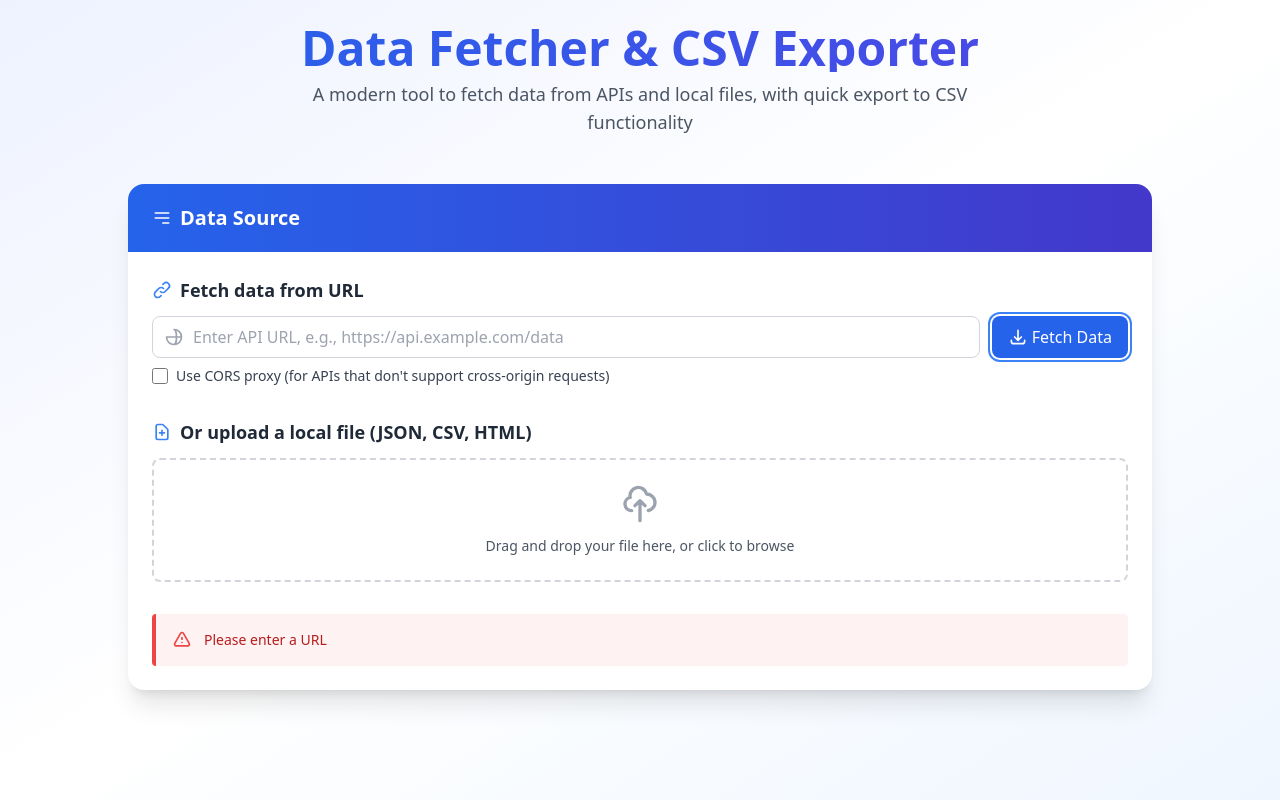
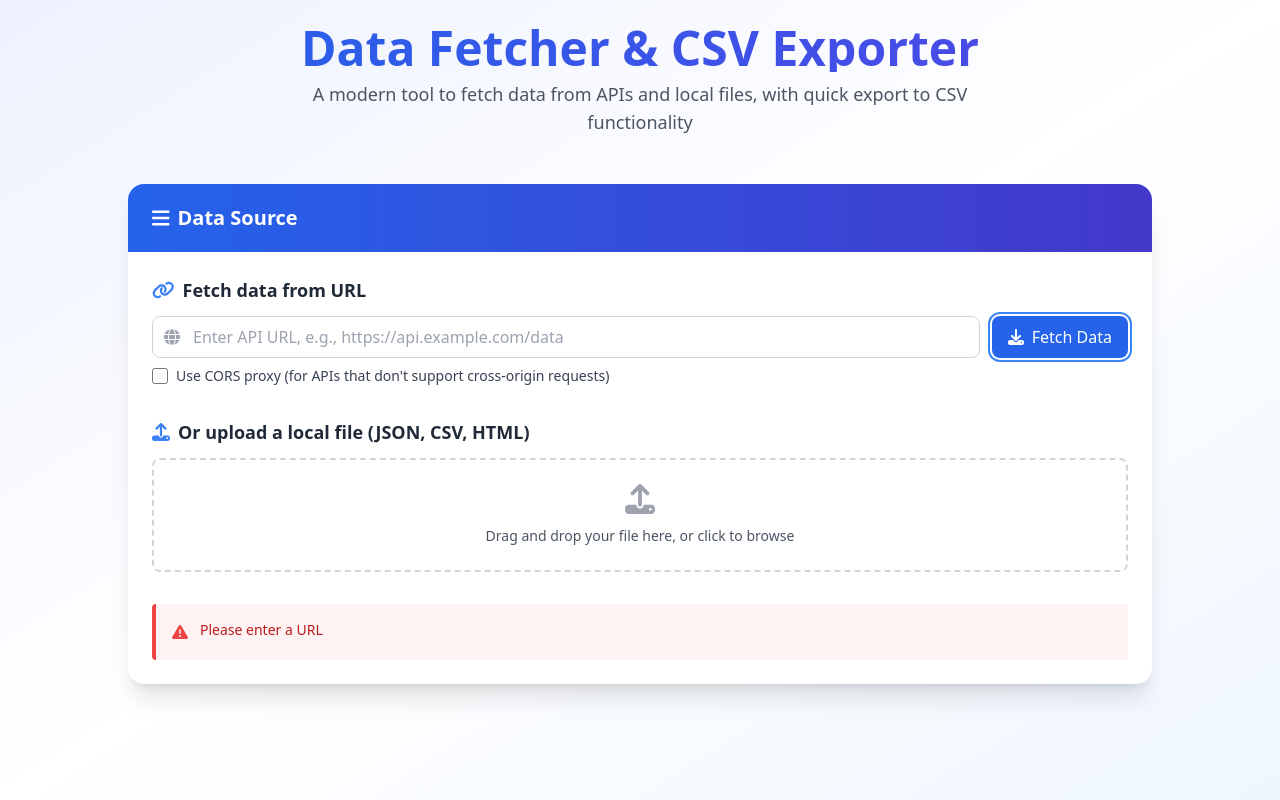
Before and after one commit to mbelenkiy29/scraper-app, a React (Create React App) app: page / in a window 1280 px wide. Both pictures are taken after a click on the button "Fetch Data". Built offline with nearby package versions, Linux system fonts and the light colour scheme.

Commit message:
Removed unused variables, as well as cleaned up script

```diff
--- a/src/App.js
+++ b/src/App.js
@@ -1,4 +1,17 @@
 import React, { useState } from 'react';
+// Import Font Awesome components
+import { FontAwesomeIcon } from '@fortawesome/react-fontawesome';
+import {
+  faLink,
+  faDownload,
+  faUpload,
+  faBars,
+  faSpinner,
+  faFileExport,
+  faExclamationTriangle,
+  faGlobe,
+  faTable
+} from '@fortawesome/free-solid-svg-icons';
 
 function App() {
   const [url, setUrl] = useState('');
@@ -32,14 +45,6 @@ function App() {
     setUseProxy(!useProxy);
     // Clear any existing errors when toggling proxy
     setError(null);
-  };
-
-  // Update fetch options
-  const updateFetchOption = (key, value) => {
-    setFetchOptions(prev => ({
-      ...prev,
-      [key]: value
-    }));
   };
 
   // Validate URL
@@ -372,9 +377,7 @@ function App() {
           <section className="bg-white rounded-xl md:rounded-2xl shadow-lg md:shadow-xl overflow-hidden">
             <div className="bg-gradient-to-r from-blue-600 to-indigo-700 px-4 md:px-6 py-4 md:py-5">
               <h2 className="text-white text-lg md:text-xl font-bold flex items-center">
-                <svg className="w-5 h-5 mr-2" fill="none" stroke="currentColor" viewBox="0 0 24 24">
-                  <path strokeLinecap="round" strokeLinejoin="round" strokeWidth="2" d="M4 6h16M4 12h16m-7 6h7"></path>
-                </svg>
+                <FontAwesomeIcon icon={faBars} className="mr-2" />
                 Data Source
               </h2>
             </div>
@@ -383,17 +386,13 @@ function App() {
               {/* URL Input Section */}
               <div>
                 <h3 className="text-base md:text-lg font-semibold text-gray-800 mb-2 md:mb-3 flex items-center">
-                  <svg className="w-5 h-5 mr-2 text-blue-500" fill="none" stroke="currentColor" viewBox="0 0 24 24">
-                    <path strokeLinecap="round" strokeLinejoin="round" strokeWidth="2" d="M13.828 10.172a4 4 0 00-5.656 0l-4 4a4 4 0 105.656 5.656l1.102-1.101m-.758-4.899a4 4 0 005.656 0l4-4a4 4 0 00-5.656-5.656l-1.1 1.1"></path>
-                  </svg>
+                  <FontAwesomeIcon icon={faLink} className="mr-2 text-blue-500" />
                   Fetch data from URL
                 </h3>
                 <div className="flex flex-col md:flex-row gap-3">
                   <div className="flex-grow relative">
                     <div className="absolute inset-y-0 left-0 pl-3 flex items-center pointer-events-none">
-                      <svg className="w-5 h-5 text-gray-400" fill="none" stroke="currentColor" viewBox="0 0 24 24">
-                        <path strokeLinecap="round" strokeLinejoin="round" strokeWidth="2" d="M21 12a9 9 0 01-9 9m9-9a9 9 0 00-9-9m9 9H3m9 9a9 9 0 01-9-9m9 9c1.657 0 3-4.03 3-9s-1.343-9-3-9"></path>
-                      </svg>
+                      <FontAwesomeIcon icon={faGlobe} className="text-gray-400" />
                     </div>
                     <input
                       type="text"
@@ -410,17 +409,12 @@ function App() {
                   >
                     {isLoading ? (
                       <>
-                        <svg className="animate-spin -ml-1 mr-2 h-4 w-4 text-white" xmlns="http://www.w3.org/2000/svg" fill="none" viewBox="0 0 24 24">
-                          <circle className="opacity-25" cx="12" cy="12" r="10" stroke="currentColor" strokeWidth="4"></circle>
-                          <path className="opacity-75" fill="currentColor" d="M4 12a8 8 0 018-8V0C5.373 0 0 5.373 0 12h4zm2 5.291A7.962 7.962 0 014 12H0c0 3.042 1.135 5.824 3 7.938l3-2.647z"></path>
-                        </svg>
+                        <FontAwesomeIcon icon={faSpinner} className="animate-spin mr-2" />
                         Fetching...
                       </>
                     ) : (
                       <>
-                        <svg className="w-5 h-5 mr-1" fill="none" stroke="currentColor" viewBox="0 0 24 24">
-                          <path strokeLinecap="round" strokeLinejoin="round" strokeWidth="2" d="M4 16v1a3 3 0 003 3h10a3 3 0 003-3v-1m-4-4l-4 4m0 0l-4-4m4 4V4"></path>
-                        </svg>
+                        <FontAwesomeIcon icon={faDownload} className="mr-2" />
                         Fetch Data
                       </>
                     )}
@@ -443,9 +437,7 @@ function App() {
               {/* Local File Upload Section */}
               <div className="mt-6">
                 <h3 className="text-base md:text-lg font-semibold text-gray-800 mb-2 md:mb-3 flex items-center">
-                  <svg className="w-5 h-5 mr-2 text-blue-500" fill="none" stroke="currentColor" viewBox="0 0 24 24">
-                    <path strokeLinecap="round" strokeLinejoin="round" strokeWidth="2" d="M9 13h6m-3-3v6m5 5H7a2 2 0 01-2-2V5a2 2 0 012-2h5.586a1 1 0 01.707.293l5.414 5.414a1 1 0 01.293.707V19a2 2 0 01-2 2z"></path>
-                  </svg>
+                  <FontAwesomeIcon icon={faUpload} className="mr-2 text-blue-500" />
                   Or upload a local file (JSON, CSV, HTML)
                 </h3>
                 <div
@@ -463,9 +455,7 @@ function App() {
                     onChange={handleFileInput}
                   />
                   <label htmlFor="file-upload" className="cursor-pointer flex flex-col items-center justify-center">
-                    <svg className="w-10 h-10 text-gray-400 mb-3" fill="none" stroke="currentColor" viewBox="0 0 24 24">
-                      <path strokeLinecap="round" strokeLinejoin="round" strokeWidth="2" d="M7 16a4 4 0 01-.88-7.903A5 5 0 1115.9 6L16 6a5 5 0 011 9.9M15 13l-3-3m0 0l-3 3m3-3v12"></path>
-                    </svg>
+                    <FontAwesomeIcon icon={faUpload} className="text-gray-400 text-3xl mb-3" />
                     <span className="text-sm text-gray-600">
                       {isDragActive ? "Drop your file here" : localFile ? `File selected: ${localFile.name}` : "Drag and drop your file here, or click to browse"}
                     </span>
@@ -478,9 +468,7 @@ function App() {
                 <div className="bg-red-50 border-l-4 border-red-500 p-4 rounded">
                   <div className="flex">
                     <div className="flex-shrink-0">
-                      <svg className="h-5 w-5 text-red-500" fill="none" viewBox="0 0 24 24" stroke="currentColor">
-                        <path strokeLinecap="round" strokeLinejoin="round" strokeWidth="2" d="M12 9v2m0 4h.01m-6.938 4h13.856c1.54 0 2.502-1.667 1.732-3L13.732 4c-.77-1.333-2.694-1.333-3.464 0L3.34 16c-.77 1.333.192 3 1.732 3z" />
-                      </svg>
+                      <FontAwesomeIcon icon={faExclamationTriangle} className="text-red-500" />
                     </div>
                     <div className="ml-3">
                       <p className="text-sm text-red-700">{error}</p>
@@ -496,9 +484,7 @@ function App() {
                     onClick={exportToCSV}
                     className="px-4 py-2 bg-green-600 text-white rounded-lg hover:bg-green-700 focus:outline-none focus:ring-2 focus:ring-green-500 focus:ring-offset-2 transition flex items-center"
                   >
-                    <svg className="w-5 h-5 mr-2" fill="none" stroke="currentColor" viewBox="0 0 24 24">
-                      <path strokeLinecap="round" strokeLinejoin="round" strokeWidth="2" d="M4 16v1a3 3 0 003 3h10a3 3 0 003-3v-1m-4-8l-4-4m0 0l-4 4m4-4v12"></path>
-                    </svg>
+                    <FontAwesomeIcon icon={faFileExport} className="mr-2" />
                     Export to CSV
                   </button>
                 </div>
@@ -511,9 +497,7 @@ function App() {
             <section className="bg-white rounded-xl shadow-lg overflow-hidden">
               <div className="bg-gradient-to-r from-green-600 to-emerald-700 px-4 md:px-6 py-4 md:py-5">
                 <h2 className="text-white text-lg md:text-xl font-bold flex items-center">
-                  <svg className="w-5 h-5 mr-2" fill="none" stroke="currentColor" viewBox="0 0 24 24">
-                    <path strokeLinecap="round" strokeLinejoin="round" strokeWidth="2" d="M9 5H7a2 2 0 00-2 2v12a2 2 0 002 2h10a2 2 0 002-2V7a2 2 0 00-2-2h-2M9 5a2 2 0 002 2h2a2 2 0 002-2M9 5a2 2 0 012-2h2a2 2 0 012 2"></path>
-                  </svg>
+                  <FontAwesomeIcon icon={faTable} className="mr-2" />
                   Data Preview
                 </h2>
               </div>
```
Also changed, not shown: package.json (+7 -1 lines), 1 other file (tests, documents, lock files or other folders).
